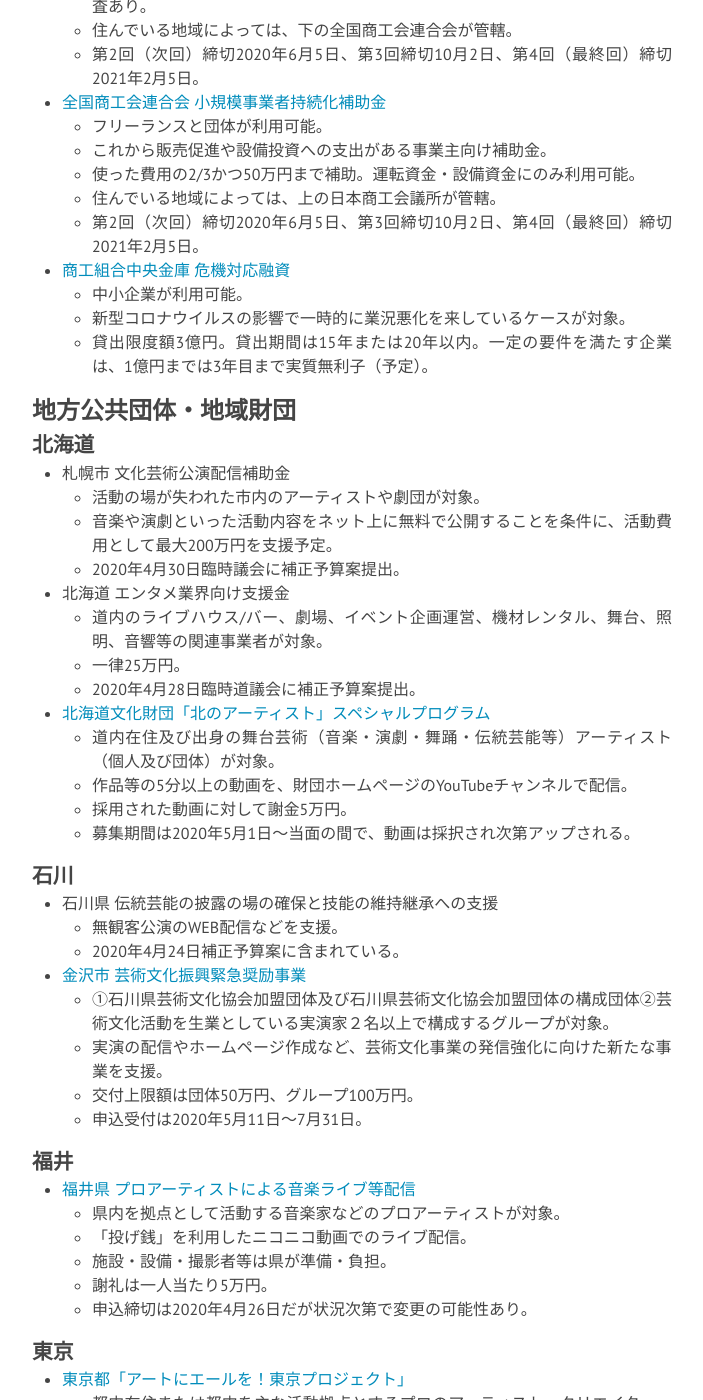
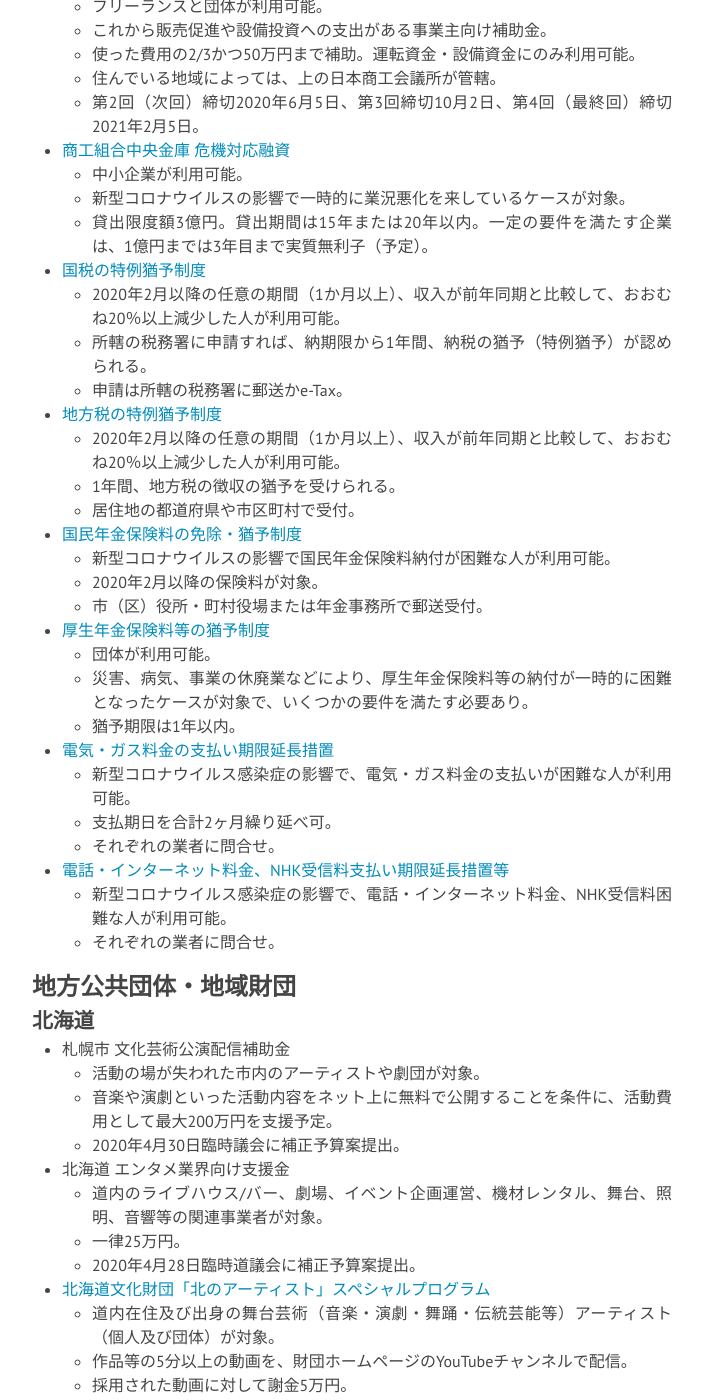
Before and after one commit to a-okuda/resources-for-artists, a Jekyll site: the page built from a_artists.md, in a window 1280 px wide and 1400 px high, scrolled down 2244 px. Shown: the whole window, without its empty margins (288-991 px from the left). Built offline with Jekyll 4.4.1, drawn with Linux system fonts in a browser that asks for light colours; nearby versions of some CDN libraries; some of the changed text lies outside the part shown.

Commit message:
Update a_artists.md

```diff
--- a/a_artists.md
+++ b/a_artists.md
@@ -77,7 +73,29 @@
 	* 中小企業が利用可能。
 	* 新型コロナウイルスの影響で一時的に業況悪化を来しているケースが対象。
 	* 貸出限度額3億円。貸出期間は15年または20年以内。一定の要件を満たす企業は、1億円までは3年目まで実質無利子（予定）。
-
+* [国税の特例猶予制度](https://www.nta.go.jp/taxes/nozei/nofu_konnan/pdf/0020004-143_01.pdf)
+	* 2020年2月以降の任意の期間（1か月以上）、収入が前年同期と比較して、おおむね20％以上減少した人が利用可能。
+	* 所轄の税務署に申請すれば、納期限から1年間、納税の猶予（特例猶予）が認められる。
+	*  申請は所轄の税務署に郵送かe-Tax。
+* [地方税の特例猶予制度](https://www.soumu.go.jp/menu_kyotsuu/important/kinkyu02_000399.html)
+	* 2020年2月以降の任意の期間（1か月以上）、収入が前年同期と比較して、おおむね20％以上減少した人が利用可能。
+	* 1年間、地方税の徴収の猶予を受けられる。
+	* 居住地の都道府県や市区町村で受付。
+* [国民年金保険料の免除・猶予制度](https://www.nenkin.go.jp/service/kokunen/menjo/0430.html)
+	* 新型コロナウイルスの影響で国民年金保険料納付が困難な人が利用可能。
+	* 2020年2月以降の保険料が対象。
+	*  市（区）役所・町村役場または年金事務所で郵送受付。
+* [厚生年金保険料等の猶予制度](https://www.nenkin.go.jp/service/kounen/jigyonushi/sonota/kankayuyo.files/10.pdf)
+	* 団体が利用可能。
+	* 災害、病気、事業の休廃業などにより、厚生年金保険料等の納付が一時的に困難となったケースが対象で、いくつかの要件を満たす必要あり。
+	* 猶予期限は1年以内。
+* [電気・ガス料金の支払い期限延長措置](https://www.meti.go.jp/press/2020/04/20200424010/20200424010.html)
+	* 新型コロナウイルス感染症の影響で、電気・ガス料金の支払いが困難な人が利用可能。
+	* 支払期日を合計2ヶ月繰り延べ可。
+	* それぞれの業者に問合せ。
+* [電話・インターネット料金、NHK受信料支払い期限延長措置等](https://www.soumu.go.jp/menu_seisaku/gyoumukanri_sonota/covid-19/ict.html)
+	* 新型コロナウイルス感染症の影響で、電話・インターネット料金、NHK受信料困難な人が利用可能。
+	* それぞれの業者に問合せ。
 
 ## 地方公共団体・地域財団
 ### 北海道
```
Also changed, not shown: other parts of a_artists.md (+0 -4 lines).
